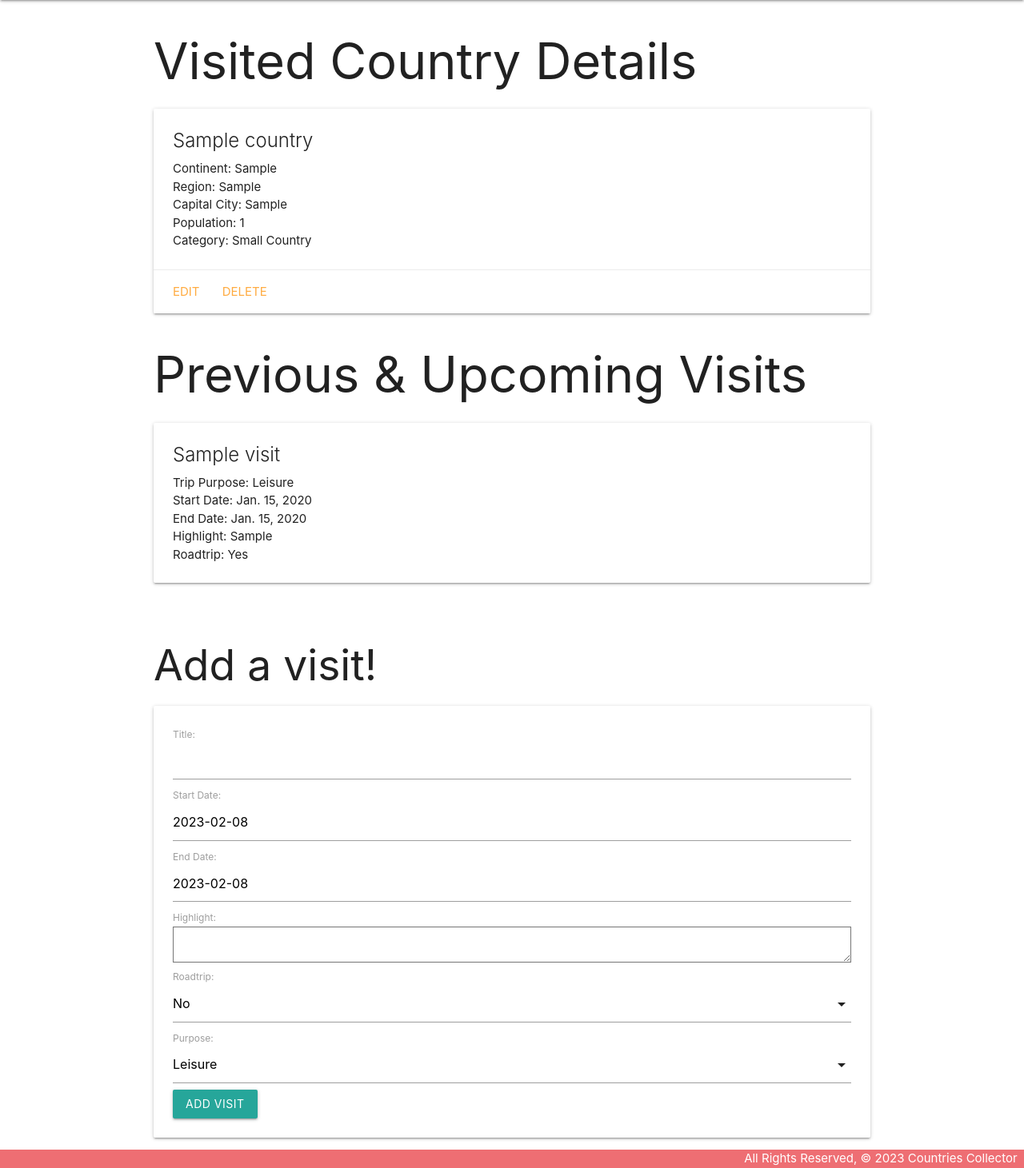
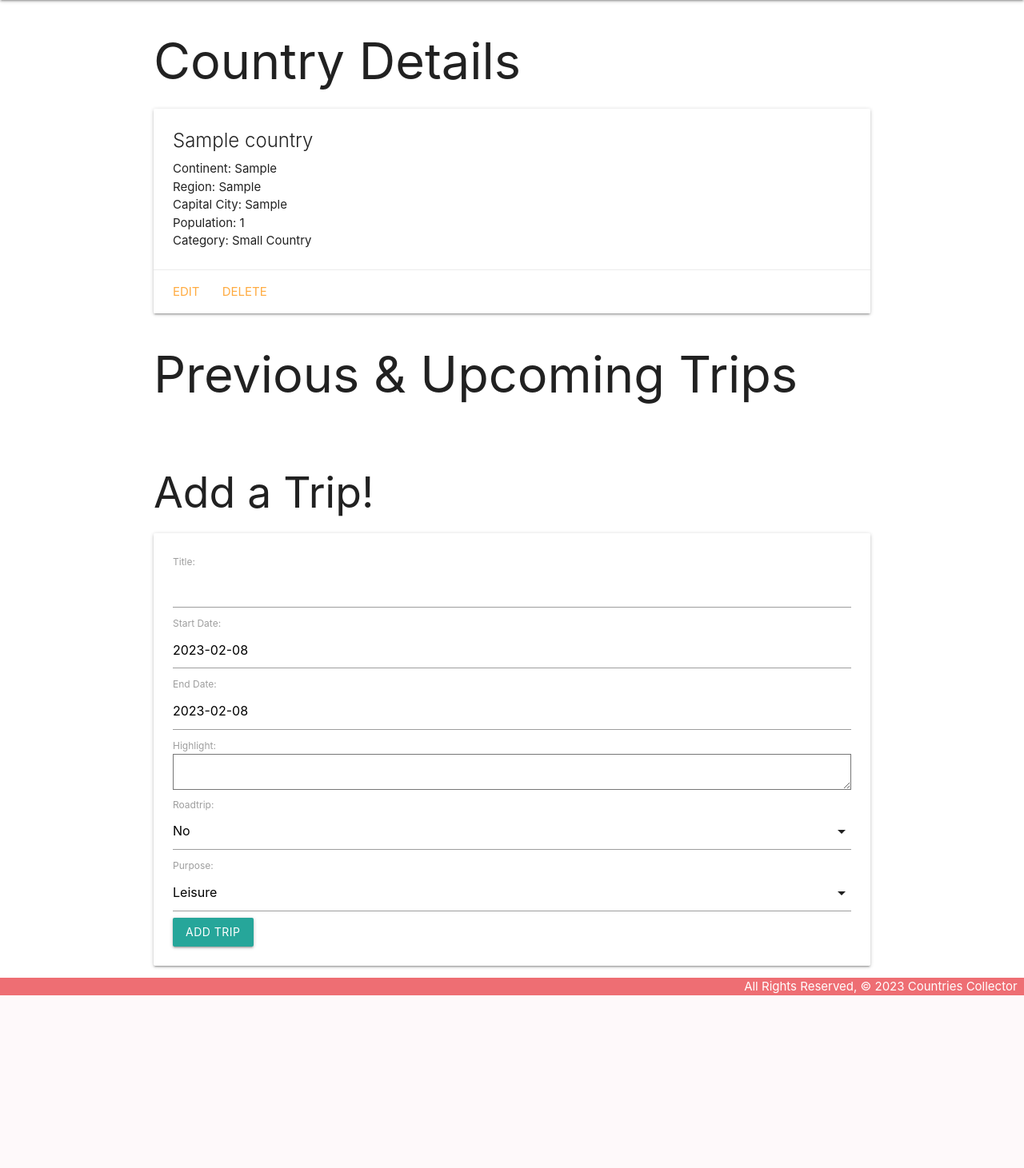
Before and after one commit to marcuswonder/countrycollector, a Django app: page /countries/1/ in a window 1280 px wide. Shown: the part 64-1525 px from the top of the page at 80% size. After the commit the page ends 1309 px from the top, so only its background shows below. Run offline with Django 4.2, Linux system fonts and the light colour scheme; tables that the repository leaves empty hold one stand-in row (values such as "Sample post").

Commit message:
Added City model with an M:M relationship with Trip. Re-named all of Visits to Trip throughout the app. Need to reorientate app so Trip is the main data entity.

```diff
--- a/main_app/admin.py
+++ b/main_app/admin.py
@@ -1,6 +1,7 @@
 from django.contrib import admin
-from .models import Country, Visit
+from .models import Country, Trip, City
 
 # Register your models here.
 admin.site.register(Country)
-admin.site.register(Visit)
+admin.site.register(Trip)
+admin.site.register(City)
--- a/main_app/forms.py
+++ b/main_app/forms.py
@@ -1,7 +1,7 @@
 from django.forms import ModelForm
-from .models import Visit
+from .models import Trip
 
-class VisitForm(ModelForm):
+class TripForm(ModelForm):
   class Meta:
-    model = Visit
+    model = Trip
     fields = ['title', 'start', 'end', 'highlight', 'roadtrip', 'purpose']
--- a/main_app/models.py
+++ b/main_app/models.py
@@ -30,7 +30,24 @@
         verbose_name_plural = "countries"
 
 
-class Visit(models.Model):
+class City(models.Model):
+    name = models.CharField(max_length=100)
+    location = models.CharField(max_length=100)
+    population = models.IntegerField()
+
+    country = models.ForeignKey(Country, on_delete=models.CASCADE)
+
+    def __str__(self):
+        return self.name
+
+    class Meta:
+        verbose_name_plural = "cities"
+
+    def get_absolute_url(self):
+        return reverse('city_detail', kwargs={'pk': self.id})
+
+
+class Trip(models.Model):
     title = models.CharField(max_length=100)
     start = models.DateField('Start Date')
     end = models.DateField('End Date')
@@ -48,8 +65,13 @@
 
     country = models.ForeignKey(Country, on_delete=models.CASCADE)
 
+    cities = models.ManyToManyField(City)
+
     def __str__(self):
         return self.title
 
+    def get_absolute_url(self):
+        return reverse('trip', kwargs={'pk': self.id})
+
     class Meta:
         ordering = ['-start']
--- a/main_app/templates/countries/detail.html
+++ b/main_app/templates/countries/detail.html
@@ -1,7 +1,7 @@
 {% extends 'base.html' %}
 {% block content %}
 
-<h1>Visited Country Details</h1>
+<h1>Country Details</h1>
 
 <div class="card">
   <div class="card-content">
@@ -24,28 +24,28 @@
   </div>
 </div>
 
-<h1>Previous & Upcoming Visits</h1>
-  {% for visit in country.visit_set.all %}
+<h1>Previous & Upcoming Trips</h1>
+  {% for trip in country.trips_set.all %}
     <div class="card">
       <div class="card-content">
-        <span class="card-title">{{ visit.title }}</span>
-        <p>Trip Purpose: {{ visit.get_purpose_display }}</p>
-        <p>Start Date: {{ visit.start }}</p>
-        <p>End Date: {{ visit.end }}</p>
-        <p>Highlight: {{ visit.highlight }}</p>
-        <p>Roadtrip: {{ visit.get_roadtrip_display }}</p>
+        <span class="card-title">{{ trip.title }}</span>
+        <p>Trip Purpose: {{ trip.get_purpose_display }}</p>
+        <p>Start Date: {{ trip.start }}</p>
+        <p>End Date: {{ trip.end }}</p>
+        <p>Highlight: {{ trip.highlight }}</p>
+        <p>Roadtrip: {{ trip.get_roadtrip_display }}</p>
       </div>
     </div>
   {% endfor %}
 
 <br>
-<h2>Add a visit!</h2>
+<h2>Add a Trip!</h2>
 <div class="card">
   <div class="card-content">
-    <form action="{% url 'add_visit' country.id %}" method="POST" novalidate>
+    <form action="{% url 'add_trip' country.id %}" method="POST" novalidate>
       {% csrf_token %}
-      {{ visit_form.as_p }}
-      <input type="submit" class="btn" value="Add Visit">
+      {{ trip_form.as_p }}
+      <input type="submit" class="btn" value="Add Trip">
     </form>
   </div>
 </div>
--- a/main_app/urls.py
+++ b/main_app/urls.py
@@ -9,5 +9,5 @@
     path('countries/create/', views.CountryCreate.as_view(), name='countries_create'),
     path('countries/<int:pk>/update/', views.CountryUpdate.as_view(), name='countries_update'),
     path('countries/<int:pk>/delete/', views.CountryDelete.as_view(), name='countries_delete'),
-    path('countries/<int:country_id>/add_visit/', views.add_visit, name='add_visit'),
+    path('countries/<int:country_id>/add_trip/', views.add_trip, name='add_trip'),
 ]
--- a/main_app/views.py
+++ b/main_app/views.py
@@ -1,7 +1,7 @@
 from django.shortcuts import render, redirect
 from django.views.generic.edit import CreateView, UpdateView, DeleteView
 from .models import Country
-from .forms import VisitForm
+from .forms import TripForm
 
 
 
@@ -18,10 +18,10 @@
 
 def countries_detail(request, country_id):
   country = Country.objects.get(id=country_id)
-  visit_form = VisitForm()
+  trip_form = TripForm()
   return render(request, 'countries/detail.html', {
     'country': country,
-    'visit_form': visit_form
+    'trip_form': trip_form
   })
 
 class CountryCreate(CreateView):
@@ -36,10 +36,10 @@
   model = Country
   success_url = '/countries'
 
-def add_visit(request, country_id):
-  form = VisitForm(request.POST)
+def add_trip(request, country_id):
+  form = TripForm(request.POST)
   if form.is_valid():
-    new_visit = form.save(commit=False)
-    new_visit.country_id = country_id
-    new_visit.save()
+    new_trip = form.save(commit=False)
+    new_trip.country_id = country_id
+    new_trip.save()
   return redirect('detail', country_id=country_id)
```
Also changed, not shown: main_app/migrations/0005_city.py (added), main_app/migrations/0006_visit_cities_alter_city_country.py (added), main_app/migrations/0007_rename_opulation_city_population_alter_city_country.py (added), main_app/migrations/0008_alter_city_country.py (added), main_app/migrations/0009_remove_city_highlight.py (added), main_app/migrations/0010_rename_visit_trip.py (added).
